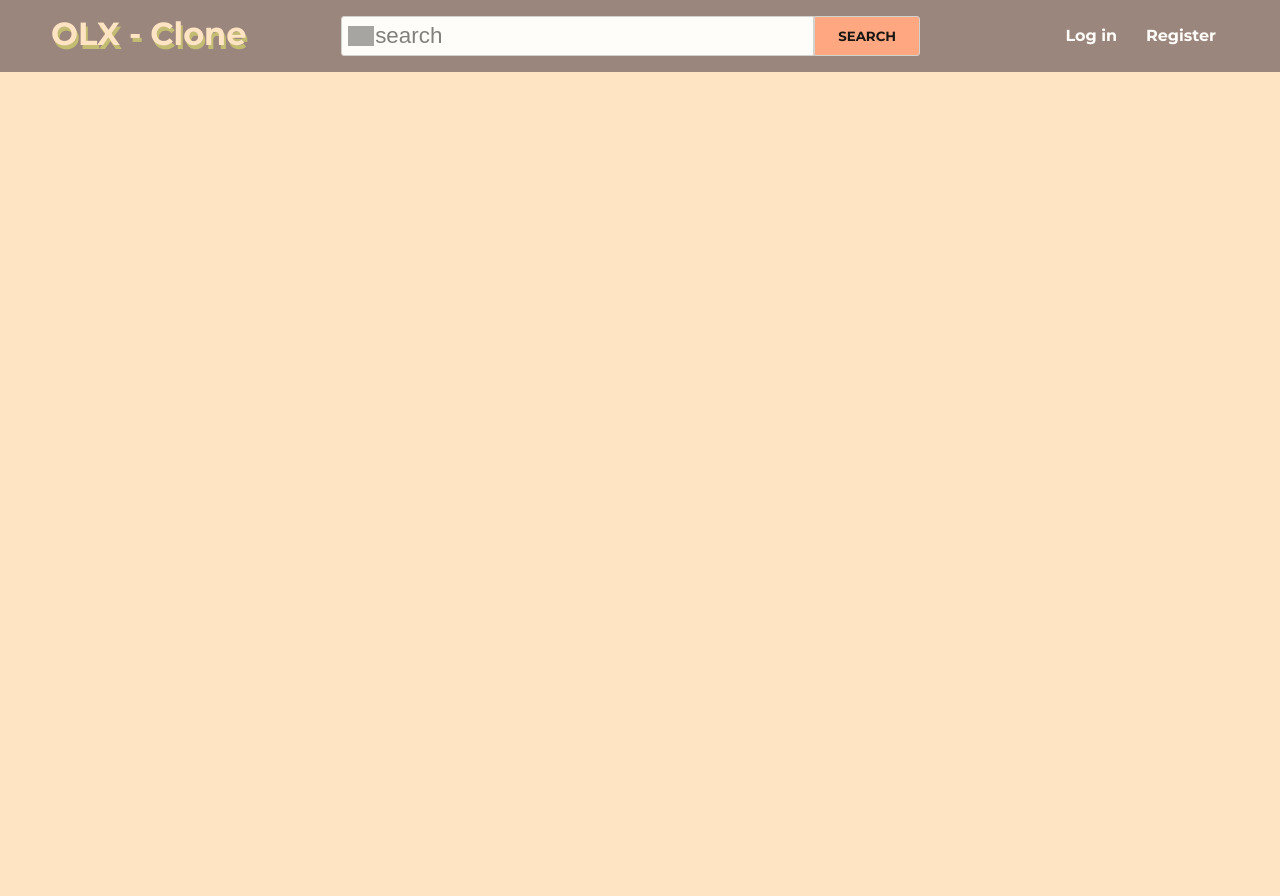
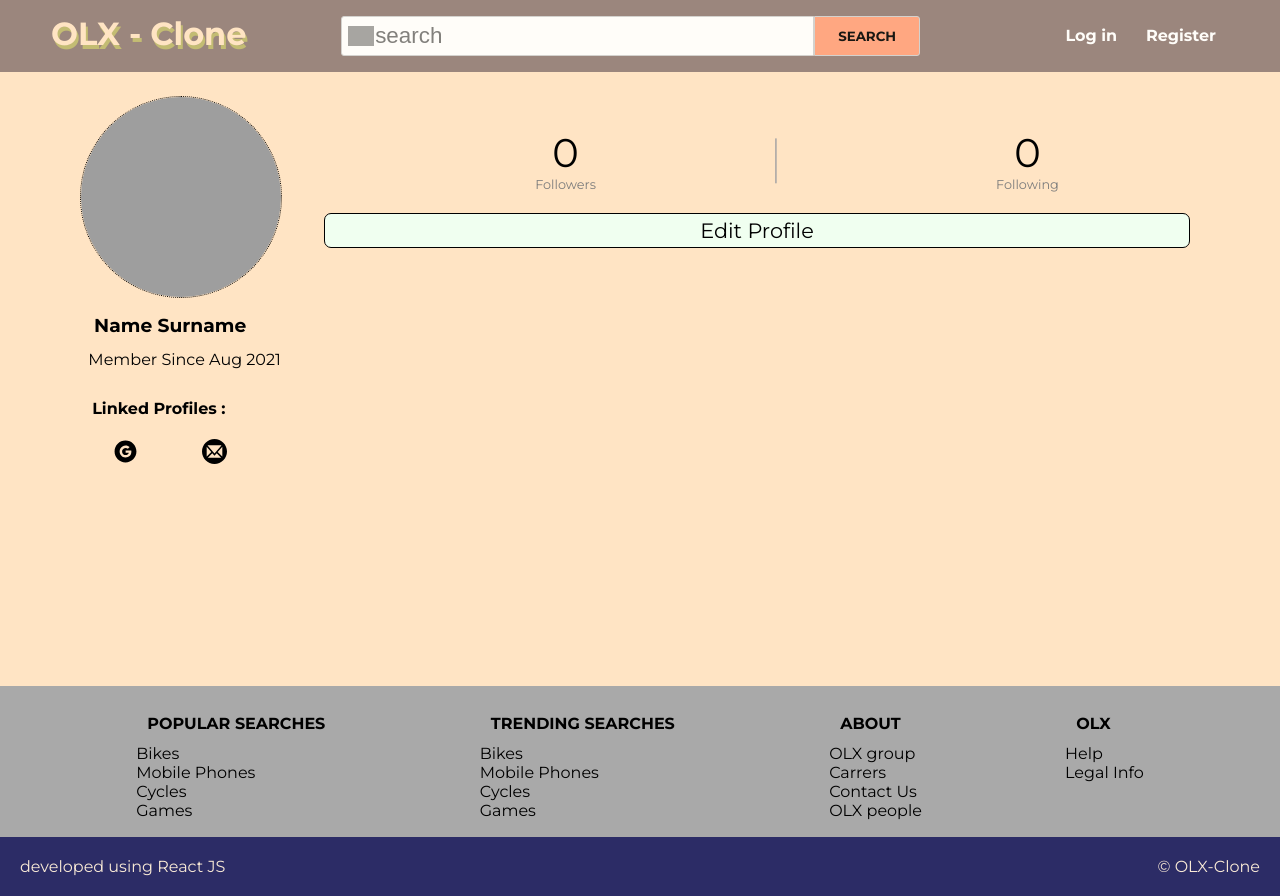
Before and after one commit to AtulSaini12/OLX-Clone, a React (Create React App) app: page /profile in a window 1280 px wide. Before the commit the page ends 800 px from the top, so only its background shows below. Built offline with nearby package versions, Linux system fonts and the light colour scheme; grey boxes are pictures that could not be loaded.

Commit message:
Added Profile CSS

```diff
--- a/src/Components/App.js
+++ b/src/Components/App.js
@@ -12,6 +12,7 @@
   ProductInfoPage,
   ChatPage,
   Login,
+  UserProfile,
 } from "./index";
 
 function App() {
@@ -25,6 +26,7 @@
             <Route path="/productInfo" component={ProductInfoPage} />
             <Route path="/chat" component={ChatPage} />
             <Route path="/login" component={Login} />
+            <Route path="/profile" component={UserProfile} />
           </Switch>
         </div>
       </Router>
--- a/src/Components/ChatPage.jsx
+++ b/src/Components/ChatPage.jsx
@@ -1,8 +1,6 @@
 import React from "react";
-import { RiDeleteBin6Fill, RiSendPlane2Fill } from "react-icons/ri";
-import { FaFlag, FaRegFlag } from "react-icons/fa";
 
-import { ChatUserProfile } from "./index";
+import { ChatUserProfile, ChatWithUser } from "./index";
 
 const ChatPage = () => {
   const chats = [
@@ -64,62 +62,7 @@
           ))}
         </div>
       </div>
-      <div className="chat-right-section">
-        <div className="header-chat">
-          <ul className="chat-user-header">
-            <li>
-              <ul className="hor-list-chat-header">
-                <li>
-                  <img
-                    className="chat-user-profile"
-                    src="https://st2.depositphotos.com/1104517/11965/v/600/depositphotos_119659092-stock-illustration-male-avatar-profile-picture-vector.jpg"
-                    alt="profile-image"
-                  />
-                </li>
-                <li>User name</li>
-              </ul>
-            </li>
-            <li>
-              <ul className="header-chat-icon">
-                <li>
-                  <FaRegFlag id="imp-flag" />
-                </li>
-                <li>
-                  <RiDeleteBin6Fill id="delete-icon" />
-                </li>
-              </ul>
-            </li>
-          </ul>
-        </div>
-        <div className="realtime-chat">
-          <div className="sized-box"> </div>
-          <div className="chat-messages">
-            <div className="chat-bubble self-chat">
-              How are Ya? <span>12:32 pm</span>
-            </div>
-          </div>
-          <div className="chat-messages">
-            <div className="chat-bubble  other-chat">
-              Fine, wbu? <span>12:32 pm</span>
-            </div>
-          </div>
-          <div className="chat-messages">
-            <div className="chat-bubble self-chat">
-              How are Ya? <span>12:32 pm</span>
-            </div>
-          </div>
-        </div>
-        <div className="type-chat">
-          <input
-            type="text"
-            placeholder="type your message here."
-            className="chat-input"
-          />
-          <div className="send-icon">
-            <RiSendPlane2Fill id="send-chat-icon" />
-          </div>
-        </div>
-      </div>
+      <ChatWithUser />
     </div>
   );
 };
--- /dev/null
+++ b/src/Components/ChatWithUser.jsx
@@ -0,0 +1,66 @@
+import React from "react";
+import { FaFlag, FaRegFlag } from "react-icons/fa";
+import { RiDeleteBin6Fill, RiSendPlane2Fill } from "react-icons/ri";
+
+function ChatWithUser() {
+  return (
+    <div className="chat-right-section">
+      <div className="header-chat">
+        <ul className="chat-user-header">
+          <li>
+            <ul className="hor-list-chat-header">
+              <li>
+                <img
+                  className="chat-user-profile"
+                  src="https://st2.depositphotos.com/1104517/11965/v/600/depositphotos_119659092-stock-illustration-male-avatar-profile-picture-vector.jpg"
+                  alt="profile-image"
+                />
+              </li>
+              <li>User name</li>
+            </ul>
+          </li>
+          <li>
+            <ul className="header-chat-icon">
+              <li>
+                <FaRegFlag id="imp-flag" />
+              </li>
+              <li>
+                <RiDeleteBin6Fill id="delete-icon" />
+              </li>
+            </ul>
+          </li>
+        </ul>
+      </div>
+      <div className="realtime-chat">
+        <div className="sized-box"> </div>
+        <div className="chat-messages">
+          <div className="chat-bubble self-chat">
+            How are Ya? <span>12:32 pm</span>
+          </div>
+        </div>
+        <div className="chat-messages">
+          <div className="chat-bubble  other-chat">
+            Fine, wbu? <span>12:32 pm</span>
+          </div>
+        </div>
+        <div className="chat-messages">
+          <div className="chat-bubble self-chat">
+            How are Ya? <span>12:32 pm</span>
+          </div>
+        </div>
+      </div>
+      <div className="type-chat">
+        <input
+          type="text"
+          placeholder="type your message here."
+          className="chat-input"
+        />
+        <div className="send-icon">
+          <RiSendPlane2Fill id="send-chat-icon" />
+        </div>
+      </div>
+    </div>
+  );
+}
+
+export default ChatWithUser;
--- a/src/Components/Header.jsx
+++ b/src/Components/Header.jsx
@@ -29,11 +29,9 @@
       <div className="right-nav">
         <div className="nav-links">
           <ul>
-            <li id="login">
-              <Link to="/login" style={{ textDecoration: "none" }}>
-                Log in
-              </Link>
-            </li>
+            <Link to="/login">
+              <li id="login">Log in</li>
+            </Link>
             <li id="register">Register</li>
           </ul>
         </div>
--- /dev/null
+++ b/src/Components/UserProfile.jsx
@@ -0,0 +1,62 @@
+import React from "react";
+import { AiFillGoogleCircle } from "react-icons/ai";
+import { ImMail4 } from "react-icons/im";
+
+import { Footer } from "./index";
+const UserProfile = () => {
+  return (
+    <div>
+      <div className="user-profile">
+        <div className="upper-profile-container">
+          <div className="image-container-profile">
+            <img
+              className="user-profile-image"
+              src="https://st2.depositphotos.com/1104517/11965/v/600/depositphotos_119659092-stock-illustration-male-avatar-profile-picture-vector.jpg"
+              alt="userImage"
+            />
+            <div className="user-details-profile">
+              <h3>Name Surname</h3>
+              <p>Member Since Aug 2021</p>
+              <br />
+              <h4>Linked Profiles :</h4>
+              <ul className="linked-accounts-profile">
+                <li>
+                  <AiFillGoogleCircle id="google-icon-profile" />
+                </li>
+                <li>
+                  <ImMail4 id="mail-icon-profile" />
+                </li>
+              </ul>
+            </div>
+          </div>
+          <div className="upper-right-user-profile">
+            <div className="followers-following-profile">
+              <ul className="followers-following-list-profile">
+                <li>
+                  <ul className="followers-profile-num">
+                    <li id="followers-number">0</li>
+                    <li>Followers</li>
+                  </ul>
+                </li>
+                <li>
+                  <p className="divider-profile">|</p>
+                </li>
+                <li>
+                  <ul className="following-profile-num">
+                    <li id="following-number">0</li>
+                    <li>Following</li>
+                  </ul>
+                </li>
+              </ul>
+            </div>
+            <div className="edit-profile-btn">Edit Profile</div>
+          </div>
+        </div>
+        <div className="lower-profile-container"></div>
+      </div>
+      <Footer />
+    </div>
+  );
+};
+
+export default UserProfile;
--- a/src/Components/index.jsx
+++ b/src/Components/index.jsx
@@ -9,7 +9,8 @@
 import ChatPage from "./ChatPage";
 import Login from "./Login";
 import ChatUserProfile from "./ChatUserProfile";
-
+import UserProfile from "./UserProfile";
+import ChatWithUser from "./ChatWithUser";
 export {
   Header,
   Login,
@@ -21,4 +22,6 @@
   ProductInfoPage,
   ChatPage,
   ChatUserProfile,
+  UserProfile,
+  ChatWithUser,
 };
--- a/src/index.css
+++ b/src/index.css
@@ -133,6 +133,10 @@
   color: #fff;
 }
 
+#login {
+  color: #fff;
+}
+
 .nav-links ul li {
   font-size: 1rem;
   text-decoration: none;
@@ -146,7 +150,8 @@
   padding-right: 5em;
 }
 
-.nav-links ul li:hover {
+.nav-links ul li:hover,
+#login:hover {
   text-decoration: underline;
   color: #d0d0d0;
   cursor: pointer;
@@ -922,3 +927,131 @@
   font-weight: 600;
   border: 0.6px solid gainsboro;
 }
+
+/* User Profile */
+.user-profile {
+  margin: 6em 5em;
+  height: 100%;
+  width: 90%;
+}
+
+.upper-profile-container {
+  width: 100%;
+  display: flex;
+  justify-content: start;
+}
+
+.image-container-profile {
+  height: 200px;
+  width: 200px;
+  border: 1px dotted black;
+  border-radius: 50%;
+}
+
+.user-profile-image {
+  height: 200px;
+  width: 200px;
+  border-radius: 50%;
+}
+
+.user-details-profile > h3 {
+  text-transform: capitalize;
+  margin: 0;
+  padding: 0.7em;
+}
+
+.user-details-profile > p {
+  text-transform: capitalize;
+  margin: 0;
+  padding: 0;
+  text-align: center;
+  padding-left: 0.45em;
+}
+
+h4 {
+  margin: 0;
+  padding: 0.7em;
+}
+
+.linked-accounts-profile {
+  display: flex;
+  justify-content: start;
+  list-style-type: none;
+  margin: 0;
+  padding: 0;
+}
+
+.linked-accounts-profile li {
+  margin: 0;
+  padding: 0.6em 2em;
+}
+
+#google-icon-profile,
+#mail-icon-profile {
+  height: 25px;
+  width: 25px;
+}
+
+.upper-right-user-profile {
+  width: 100%;
+}
+
+.followers-following-profile {
+  padding-top: 1em;
+}
+
+.followers-following-list-profile {
+  list-style-type: none;
+  display: flex;
+  justify-content: space-evenly;
+  text-align: center;
+}
+
+.followers-profile-num,
+.following-profile-num {
+  list-style-type: none;
+  text-align: center;
+}
+
+.followers-profile-num li,
+.following-profile-num li,
+.divider-profile {
+  font-size: 0.8rem;
+  font-weight: 400;
+  color: #7c7c7c;
+}
+
+.divider-profile {
+  font-size: 3rem;
+  color: #a8a5a5;
+  padding: 0;
+  margin: 0;
+  font-weight: 200;
+}
+
+#following-number,
+#followers-number {
+  font-size: 2.5rem;
+  font-weight: 400;
+  color: black;
+  font-family: "Montserrat";
+}
+
+.edit-profile-btn {
+  width: 90%;
+  margin: 1em auto;
+  text-align: center;
+  border: 1px solid black;
+  background-color: honeydew;
+  padding: 0.2em;
+  font-size: 1.3rem;
+  font-weight: 400;
+  font-family: "Montserrat";
+  cursor: pointer;
+  border-radius: 7px;
+}
+
+.edit-profile-btn:hover {
+  border-width: 4px;
+  padding: 0.01em;
+}
```
